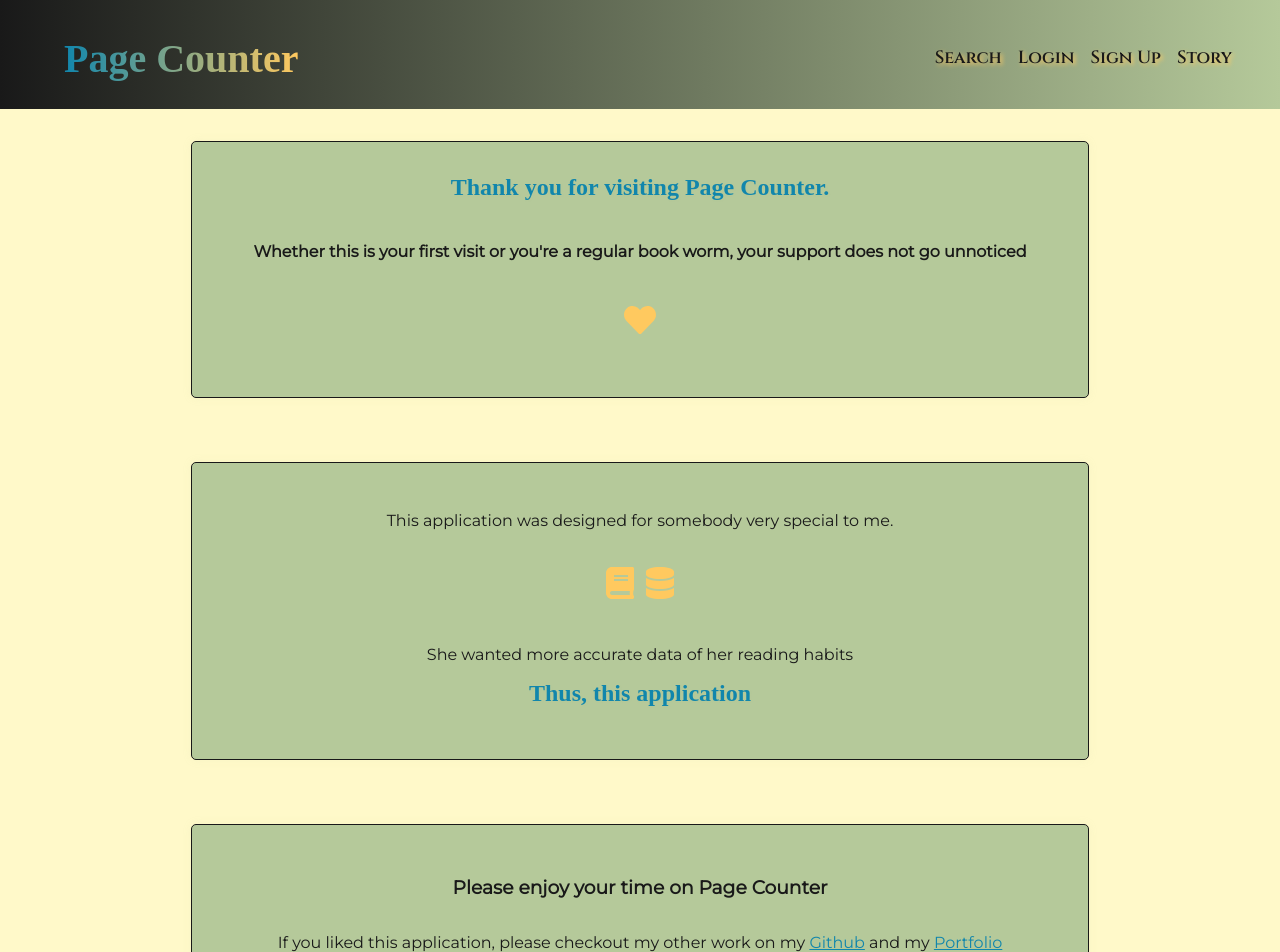
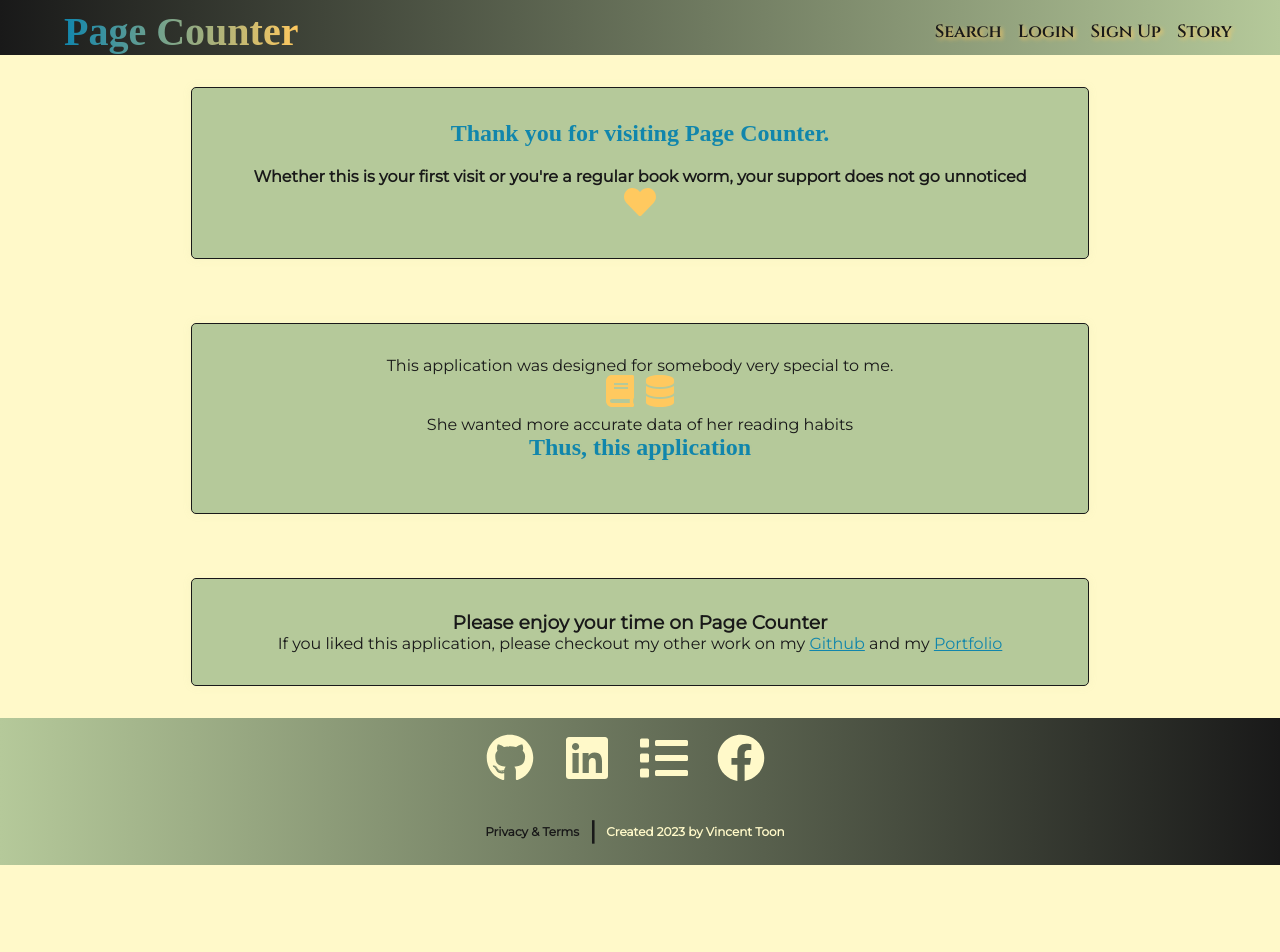
Before and after one commit to Vincenttoon/page_counter, a React (Create React App) app in the folder client/: page /story in a window 1280 px wide. Shown: the top 952 px of the page. After the commit the page ends 865 px from the top, so only its background shows below. Built offline with nearby package versions, Linux system fonts and the light colour scheme; a web font is replaced by a local one.

Commit message:
footer working thank u jesus

```diff
--- a/client/src/App.css
+++ b/client/src/App.css
@@ -1,4 +1,4 @@
-.App {
+/* .App {
   text-align: center;
 }
 
@@ -35,4 +35,4 @@
   to {
     transform: rotate(360deg);
   }
-}
+} */
--- a/client/src/App.js
+++ b/client/src/App.js
@@ -8,18 +8,19 @@ import {
 } from "@apollo/client";
 import { setContext } from "@apollo/client/link/context";
 
-import Header from './components/Header';
+import Header from "./components/Header";
+import Footer from "./components/Footer";
 
-import Signup from './pages/Signup';
-import Login from './pages/Login';
-import Feed from './pages/Feed';
-import Story from './pages/Story';
+import Signup from "./pages/Signup";
+import Login from "./pages/Login";
+import Feed from "./pages/Feed";
+import Story from "./pages/Story";
 
-import './App.css';
+import "./App.css";
 
 // create http link to connect to graphQl backend
 const httpLink = createHttpLink({
-  uri: "http://localhost:3003/graphql"
+  uri: "http://localhost:3003/graphql",
 });
 
 // Set AuthLink to tokens for authorization of logged in users
@@ -39,20 +40,22 @@ const client = new ApolloClient({
   cache: new InMemoryCache(),
 });
 
-
 function App() {
   return (
     <ApolloProvider client={client}>
       <Router>
         <Header />
-        <div className="container">
+        <body>
+          <main className="container">
             <Routes>
               <Route path="" element={<Feed />} />
               <Route path="/signup" element={<Signup />} />
               <Route path="/login" element={<Login />} />
               <Route path="/story" element={<Story />} />
             </Routes>
-        </div>
+          </main>
+          <Footer />
+        </body>
       </Router>
     </ApolloProvider>
   );
--- a/client/src/components/Footer/index.js
+++ b/client/src/components/Footer/index.js
@@ -0,0 +1,45 @@
+import React from "react";
+import { Link } from "react-router-dom";
+import "../../styles/Footer.scss";
+
+import { FaGithub, FaLinkedin, FaList, FaFacebook } from "react-icons/fa";
+
+const Footer = () => {
+  return (
+    <footer className="mt-auto p-4">
+      <div className="footer-div">
+        <ul>
+          <li>
+            <a href="https://github.com/Vincenttoon">
+              <FaGithub fontSize={"2em"} />
+            </a>
+          </li>
+          <li>
+            <a href="https://www.linkedin.com/in/vincent-toon-4954b6162/">
+              <FaLinkedin fontSize={"2em"} />
+            </a>
+          </li>
+          <li>
+            <a href="https://vincent-toon-portfolio.vercel.app/">
+              <FaList fontSize={"2em"} />
+            </a>
+          </li>
+          <li>
+            <a href="https://www.facebook.com/vince.toon">
+              <FaFacebook fontSize={"2em"} />
+            </a>
+          </li>
+        </ul>
+        <div className="footer-message">
+          <h4 className="foot-priv">
+            <Link to="/privacyAndTerms">Privacy & Terms</Link>
+          </h4>
+          <h2 className="foot-star">|</h2>
+          <h4>Created 2023 by Vincent Toon</h4>
+        </div>
+      </div>
+    </footer>
+  );
+};
+
+export default Footer;
--- a/client/src/index.css
+++ b/client/src/index.css
@@ -1,7 +1,11 @@
 @import url("https://fonts.googleapis.com/css2?family=Montserrat&family=Sail&display=swap");
 
+* {
+  margin: 0;
+}
+
+/* index.css */
 body {
-  margin: 0;
   font-family: "Montserrat", -apple-system, BlinkMacSystemFont, "Segoe UI",
     "Roboto", "Oxygen", "Ubuntu", "Cantarell", "Fira Sans", "Droid Sans",
     "Helvetica Neue", sans-serif;
@@ -9,9 +13,32 @@ body {
   -moz-osx-font-smoothing: grayscale;
   background-color: #fff9c9;
   color: #191919;
+  min-height: 100vh; /* Ensure content area takes at least the full viewport height */
+  display: flex;
+  flex-direction: column;
+  padding: 0; /* Set min-height to the full viewport height */
+}
+
+main {
+  flex-grow: 1;
 }
 
 code {
   font-family: source-code-pro, Menlo, Monaco, Consolas, "Courier New",
     monospace;
 }
+
+body {
+  min-height: 100vh;
+  display: flex;
+  flex-direction: column;
+}
+
+main {
+  flex-grow: 1;
+}
+
+footer {
+  bottom: 0;
+  width: 100%;
+}
--- a/client/src/pages/Login.js
+++ b/client/src/pages/Login.js
@@ -37,7 +37,7 @@ const Login = () => {
   };
 
   return (
-    <main className="login-container">
+    <div className="login-container">
       <div className="login-form">
         <h2>Login</h2>
         <form onSubmit={handleFormSubmit}>
@@ -67,7 +67,7 @@ const Login = () => {
           <button type="submit">Login</button>
         </form>
       </div>
-    </main>
+    </div>
   );
 };
 
--- a/client/src/pages/Signup.js
+++ b/client/src/pages/Signup.js
@@ -39,7 +39,7 @@ const Signup = () => {
   };
 
   return (
-    <main className="signup-container">
+    <div className="signup-container">
       <div className="signup-form">
         <h2>Sign Up</h2>
         <form onSubmit={handleFormSubmit}>
@@ -80,7 +80,7 @@ const Signup = () => {
           <button type="submit">Sign Up</button>
         </form>
       </div>
-    </main>
+    </div>
   );
 };
 
--- a/client/src/pages/Story.js
+++ b/client/src/pages/Story.js
@@ -8,7 +8,7 @@ const Story = () => {
 
 
     return (
-        <main className='main-story'>
+        <div className='main-story'>
             <div className='story-div-1'>
                 <h2 className='thanks'> Thank you for visiting Page Counter.</h2>
                 <h4> Whether this is your first visit or you're a regular book worm, your support does not go unnoticed</h4>
@@ -26,7 +26,7 @@ const Story = () => {
                 <h3>Please enjoy your time on Page Counter</h3>
                 <p>If you liked this application, please checkout my other work on my <a href='https://github.com/Vincenttoon'>Github</a> and my <a href='https://vincent-toon-portfolio.vercel.app/'>Portfolio</a></p>
             </div>
-        </main>
+        </div>
     )
 }
 
--- /dev/null
+++ b/client/src/styles/Footer.scss
@@ -0,0 +1,74 @@
+/* Footer.scss */
+
+@import "colors"; // Import your color variables here if needed
+
+footer {
+  background: linear-gradient(to right, $green, $black);
+
+  .footer-div {
+    display: flex;
+    flex-direction: column;
+    align-items: center;
+    justify-content: center;
+  }
+
+  ul {
+    width: 30%;
+    list-style: none;
+    padding: 0;
+    margin: 0;
+    padding-top: 1rem;
+    display: flex;
+    flex-direction: row; // Display items horizontally
+    justify-content: center;
+    margin-bottom: 10px;
+  }
+
+  li {
+    margin: 0;
+    width: 20%; // Adjust the width as needed
+  }
+
+  a {
+    color: $light;
+    font-size: 24px;
+    text-decoration: none;
+
+    &:hover {
+      color: $peach;
+    }
+  }
+
+  .footer-message {
+    display: flex;
+    justify-content: center;
+    align-items: center;
+
+    h4 {
+      margin: 10px 0; // Adjust the margin as needed
+      margin-right: 10px;
+      font-size: 12px;
+      color: $light; // Add margin between elements
+    }
+
+    h2 {
+      font-size: 24px;
+      margin-right: 10px; // Add margin between elements
+    }
+
+    a {
+      text-decoration: none;
+      color: $light;
+      font-size: 12px;
+      color: $black; // Set your desired font size
+
+      &:hover {
+        color: $peach; // Change color on hover
+      }
+    }
+
+    .foot-star {
+      margin-top: 1.1rem;
+    }
+  }
+}
--- a/client/src/styles/index.scss
+++ b/client/src/styles/index.scss
@@ -3,3 +3,4 @@
 @import "Header";
 @import "Signup";
 @import "Login";
+@import "Footer";
--- a/package.json
+++ b/package.json
@@ -23,5 +23,8 @@
   "bugs": {
     "url": "https://github.com/Vincenttoon/page_counter/issues"
   },
-  "homepage": "https://github.com/Vincenttoon/page_counter#readme"
+  "homepage": "https://github.com/Vincenttoon/page_counter#readme",
+  "dependencies": {
+    "antd": "^5.10.0"
+  }
 }
```
Also changed, not shown: client/package.json (+3 -4 lines), client/src/components/PrivateRoute/index.js (deleted), 2 other files (tests, documents, lock files or other folders). Lines whose indentation alone changed are shown as unchanged.
